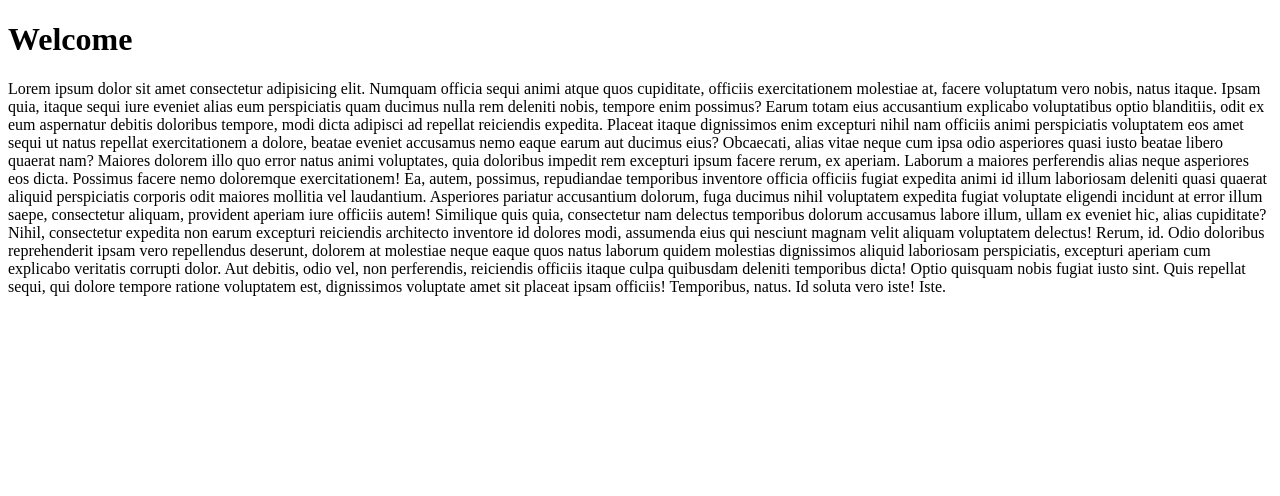
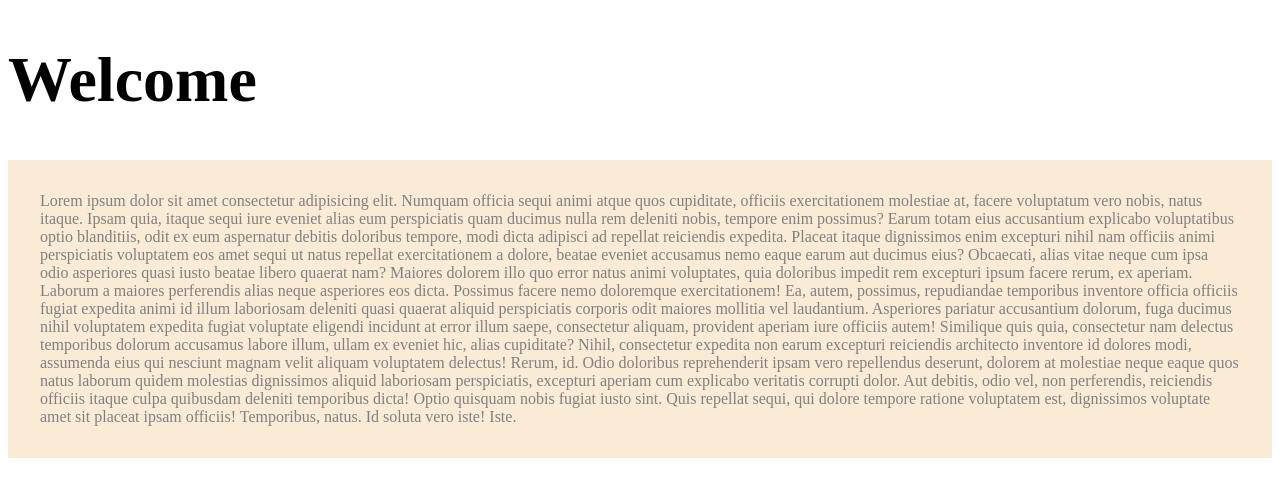
Before and after one commit to itishprasad30/Parallel-scrolling, a plain HTML site: page index.html in a window 1280 px wide. Drawn offline with Linux system fonts and the light colour scheme.

Commit message:
changes are made

```diff
--- a/index.html
+++ b/index.html
@@ -6,6 +6,7 @@
     <meta http-equiv="X-UA-Compatible" content="IE=edge">
     <meta name="viewport" content="width=device-width, initial-scale=1.0">
     <title>Document</title>
+    <link rel="stylesheet" href="style.css">
 </head>
 
 <body>
--- a/style.css
+++ b/style.css
@@ -0,0 +1,9 @@
+.title {
+  font-size: 4rem;
+  font-weight: bold;
+}
+section {
+  background-color: antiquewhite;
+  color: gray;
+  padding: 2rem;
+}
```
